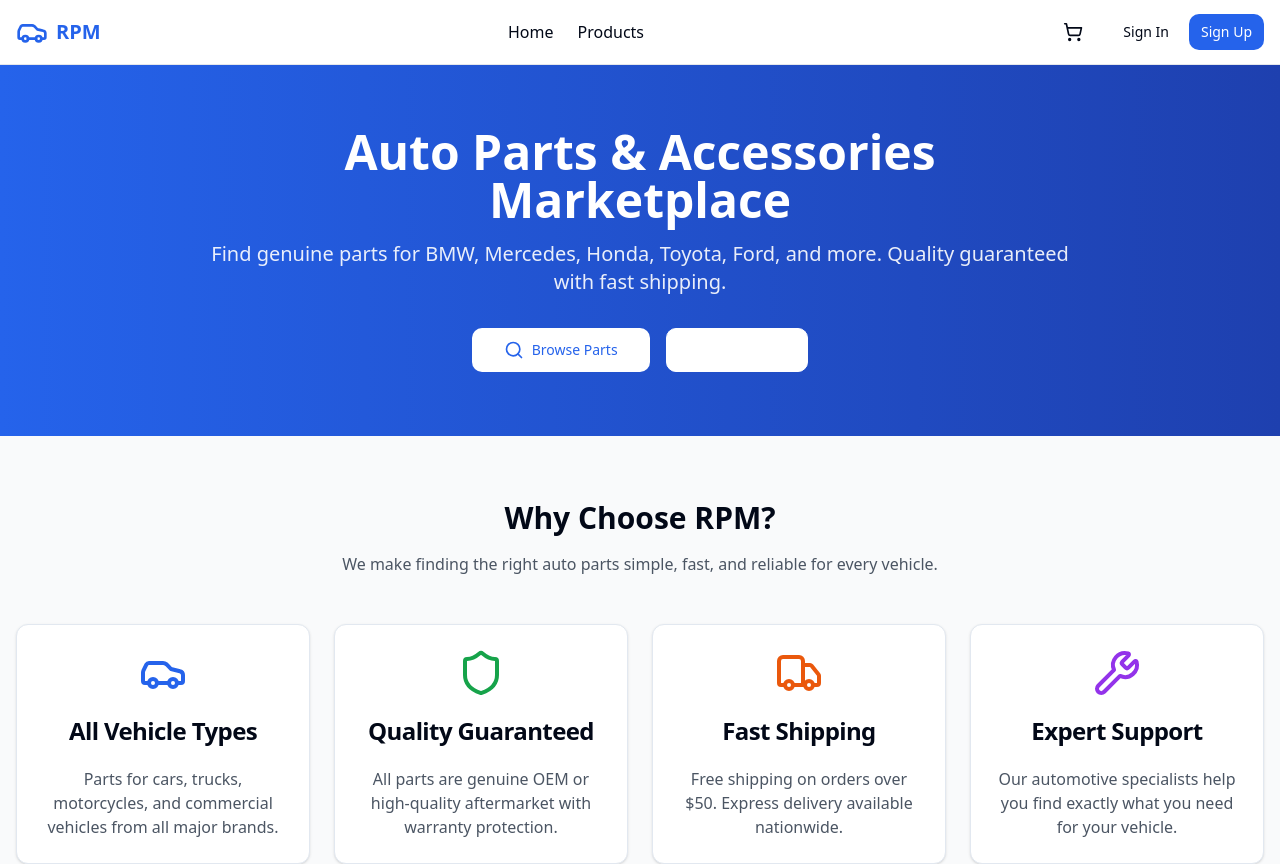
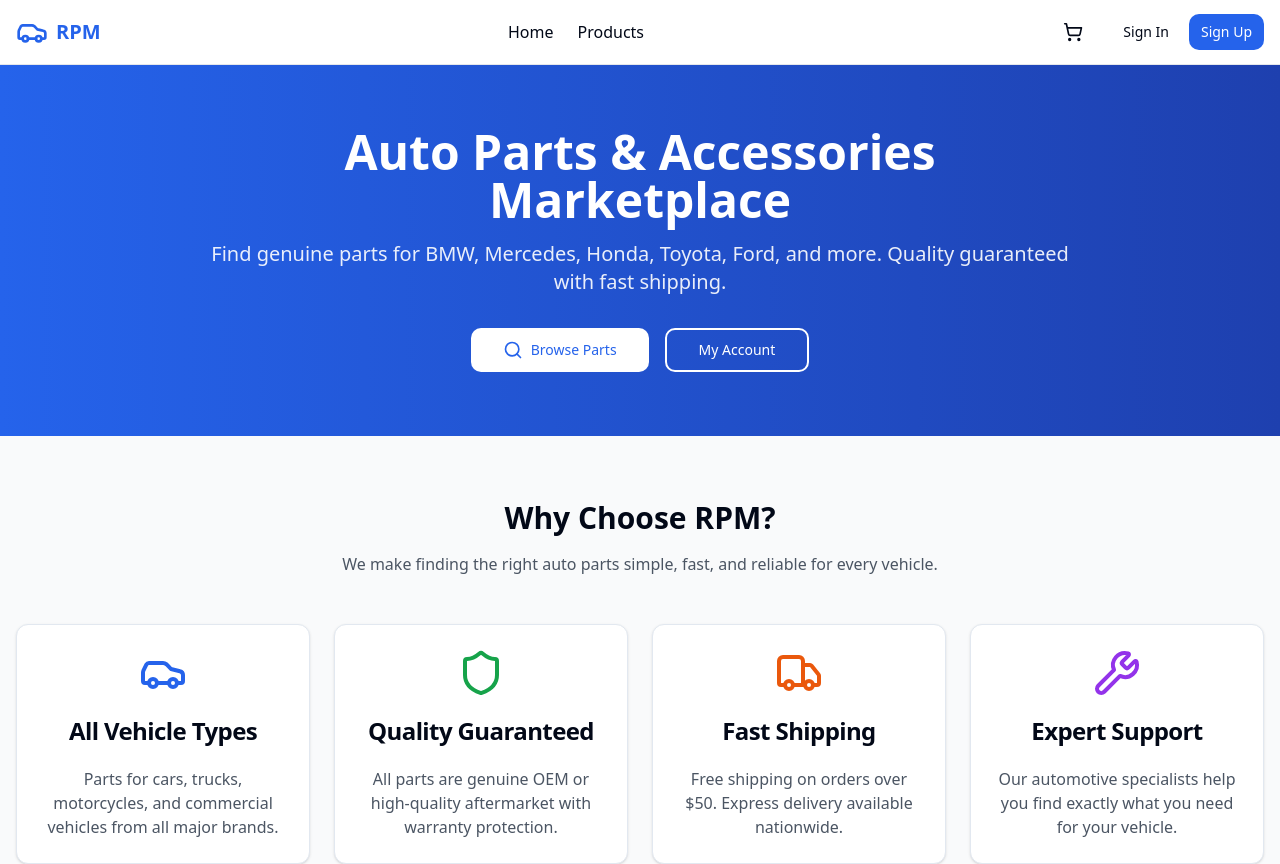
Before and after one commit to Hydra038/rpm, a Next.js app: page / in a window 1280 px wide. Shown: the top 864 px of the page. Built offline with nearby package versions, Linux system fonts and the light colour scheme.

Commit message:
Fix My Account button visibility: Make outline variant transparent with proper text contrast

```diff
--- a/app/page.tsx
+++ b/app/page.tsx
@@ -24,7 +24,7 @@ export default function HomePage() {
                   Browse Parts
                 </Link>
               </Button>
-              <Button size="lg" variant="outline" asChild className="border-white text-white hover:bg-white hover:text-blue-600">
+              <Button size="lg" variant="outline" asChild className="border-white border-2 bg-transparent text-white hover:bg-white hover:text-blue-600">
                 <Link href="/account">My Account</Link>
               </Button>
             </div>
--- a/components/ui/button.tsx
+++ b/components/ui/button.tsx
@@ -10,7 +10,7 @@ const buttonVariants = cva(
       variant: {
         default: "bg-blue-600 text-white hover:bg-blue-700",
         destructive: "bg-red-600 text-white hover:bg-red-700",
-        outline: "border border-gray-300 bg-white text-gray-900 hover:bg-blue-50 hover:border-blue-300 hover:text-blue-700",
+        outline: "border border-gray-300 bg-transparent hover:bg-gray-50",
         secondary: "bg-gray-100 text-gray-900 hover:bg-gray-200",
         ghost: "hover:bg-gray-100 hover:text-gray-900",
         link: "underline-offset-4 hover:underline text-blue-600"
```
